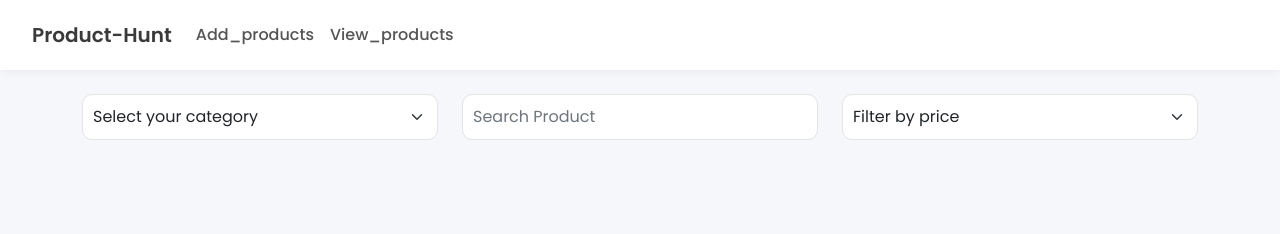
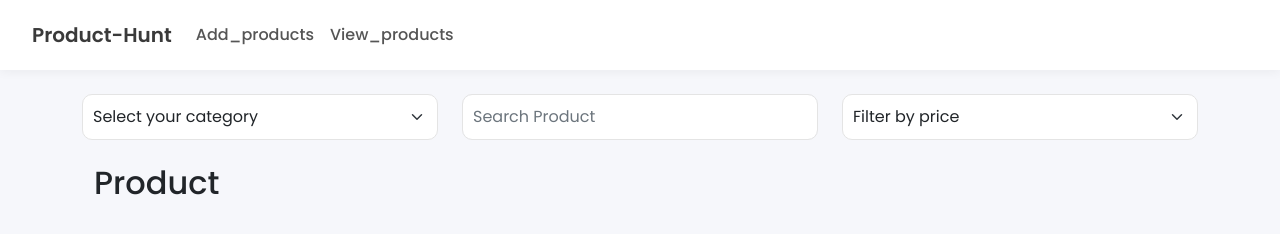
Before and after one commit to chitt-dhumdia/chitt-javascript-exam, a plain HTML site: page display_products.html in a window 1280 px wide. Drawn offline with nearby package versions, Linux system fonts and the light colour scheme.

Commit message:
update final

```diff
--- a/display_products.html
+++ b/display_products.html
@@ -66,6 +66,14 @@
 
     </div>
 
+    <div class="container">
+        <div class="row">
+            <div class="col-12">
+                <h2>Product</h2>
+            </div>
+        </div>
+    </div>
+
     <div class="row" id="product-container">
 
     </div>
```
